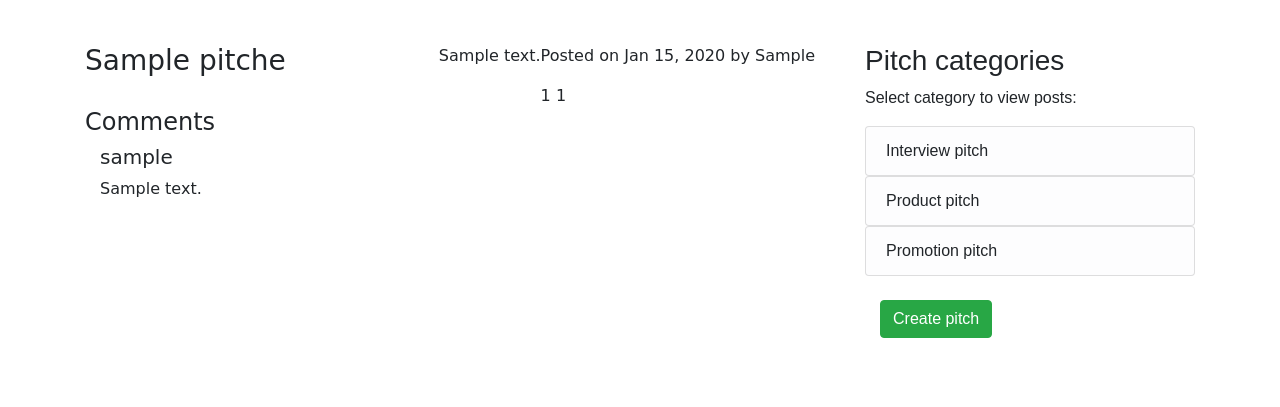
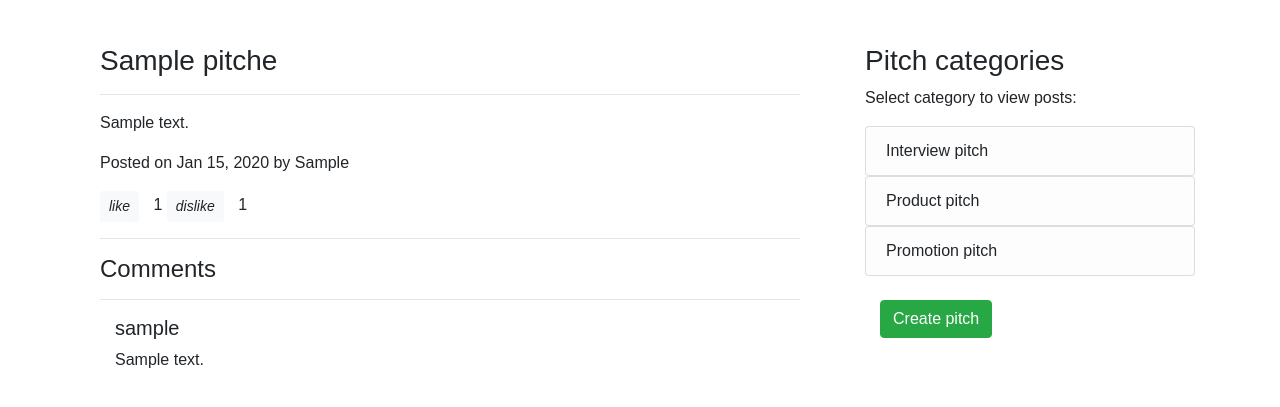
Before and after one commit to msyoki/Pitch-App, a Flask app: page /pitch/1 in a window 1280 px wide. Shown: the part 56-463 px from the top of the page. Run offline with Flask 2, Linux system fonts and the light colour scheme; tables that the repository leaves empty hold one stand-in row (values such as "Sample post"); some libraries are stand-ins or nearby versions.

Commit message:
add like button class

```diff
--- a/app/templates/pitch.html
+++ b/app/templates/pitch.html
@@ -1,23 +1,25 @@
 {% extends 'base.html'%}
 {% import 'macros.html' as macro%}
+{% import "bootstrap/wtf.html" as wtf %}
 
 <!-- Content block -->
 {%block content%}
-<div class="container" style="font-family: 'Indie Flower', cursive;">
-    <div class="row">
+<div class="container" >
+    <div >
         <h3>{{pitch.pitch_title}}</h3>
         <hr>
         <p>{{pitch.pitch_content}}</p>
         <span>
         <p>Posted on {{date}} by {{pitch.user.username| capitalize}}</p>
         <a href="/pitch/{{pitch.id}}?like=1">
-            <i class="far fa-thumbs-up"></i>
-        </a>{{pitch.likes}} <a href="/pitch/{{pitch.id}}?dislike=1">
-            <i class="far fa-thumbs-down"></i>
+            <i class="btn btn-light btn-sm" style="margin-right: 10px;">like</i>
+        </a>{{pitch.likes}}
+        <a href="/pitch/{{pitch.id}}?dislike=1">
+            <i class="btn btn-light btn-sm" style="margin-right: 10px;">dislike</i>
         </a>{{pitch.dislikes}}</span>
 
-    </div>
-    <div class="row">
+    </div><hr>
+    <div >
         <h4>Comments</h4>
         <hr>
         {% if current_user.is_authenticated %}
```
